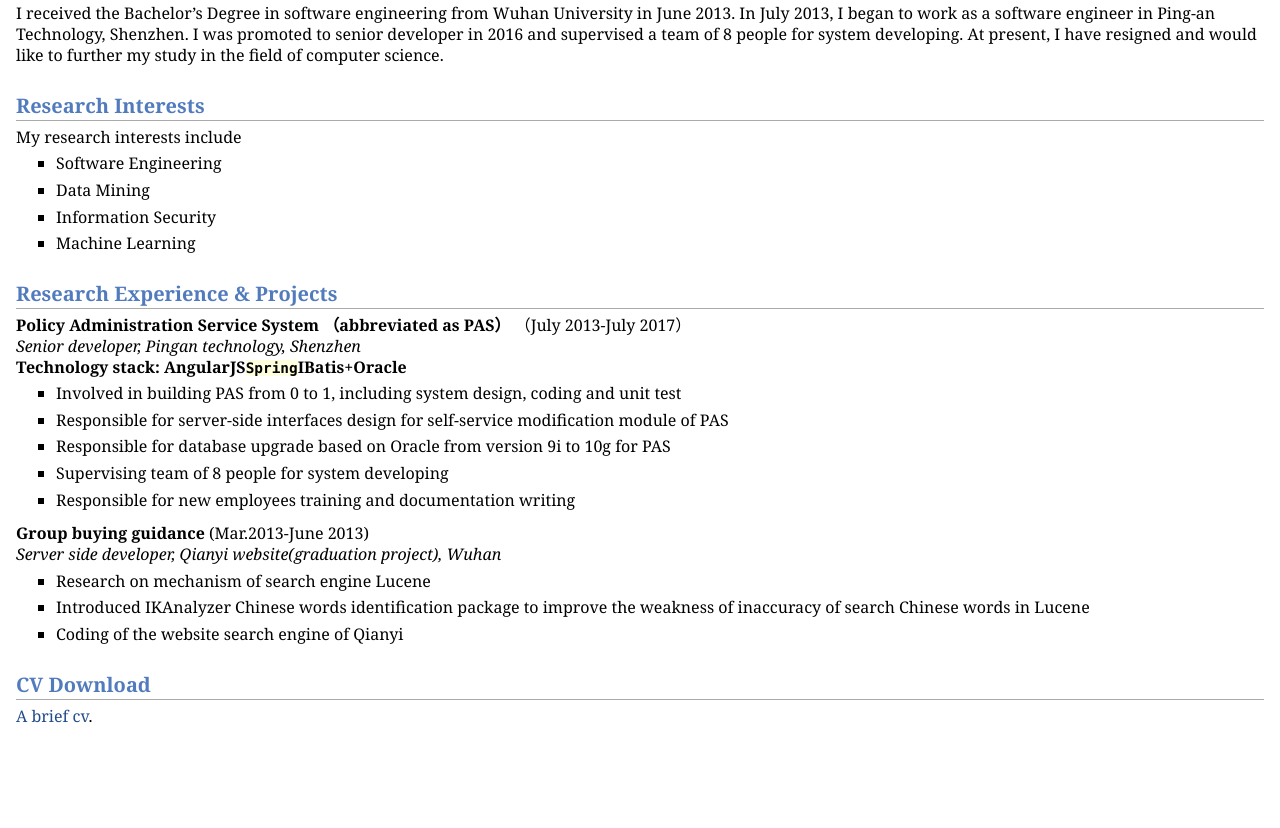
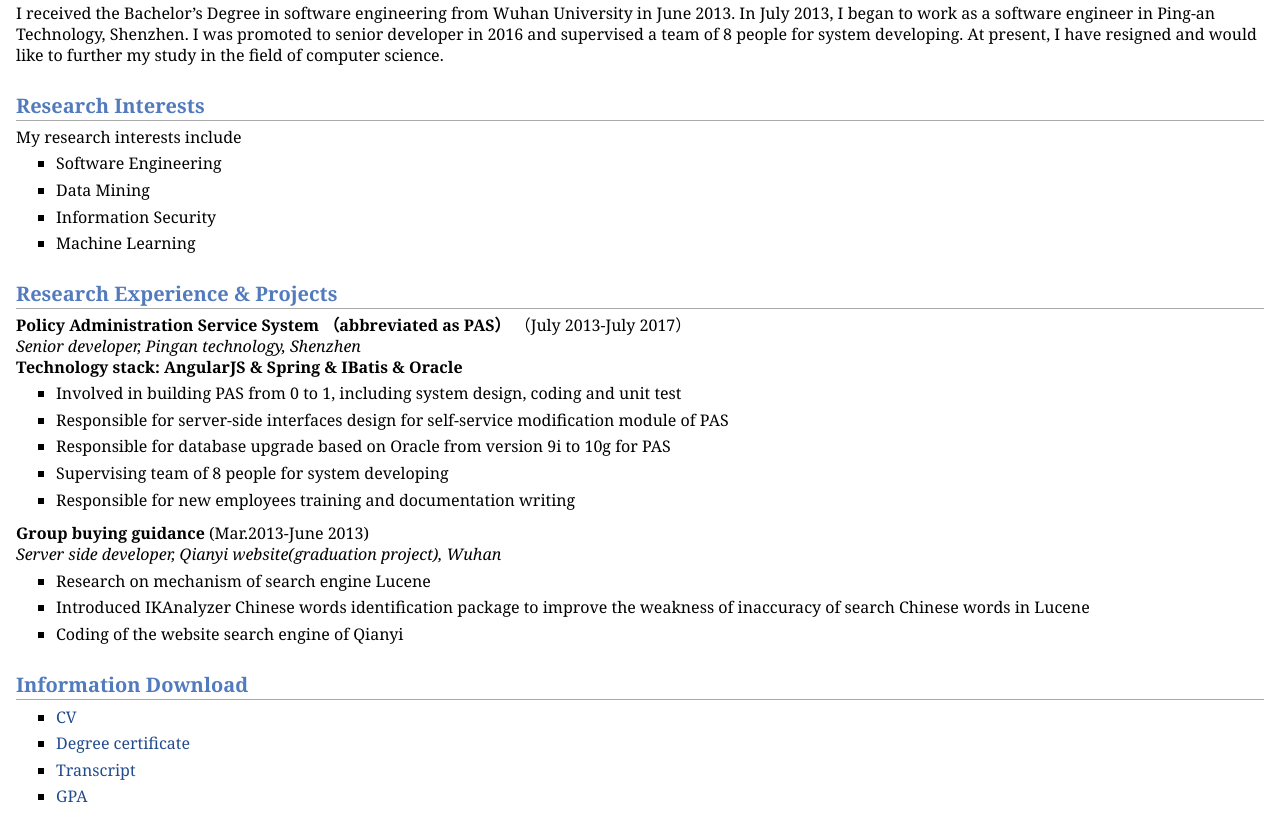
Before and after one commit to whuxinglei/whuxinglei.github.io, a plain HTML site: page index.html in a window 1280 px wide. Shown: the part 299-1127 px from the top of the page. Before the commit the page ends 1046 px from the top, so only its background shows below. Drawn offline with Linux system fonts and the light colour scheme.

Commit message:
version 3

```diff
--- a/index.html
+++ b/index.html
@@ -36,7 +36,7 @@
 <h2>Research Experience &amp; Projects </h2>
 <p><b>Policy Administration Service System （abbreviated as PAS）</b> （July 2013-July 2017）<br />
 <i>Senior developer, Pingan technology, Shenzhen </i>                    <br />
-<b>Technology stack: AngularJS<tt>Spring</tt>IBatis+Oracle</b><br /></p>
+<b>Technology stack: AngularJS &amp; Spring &amp; IBatis &amp; Oracle</b><br /></p>
 <ul>
 <li><p>Involved in building PAS from 0 to 1, including system design, coding and unit test</p>
 </li>
@@ -59,8 +59,17 @@
 <li><p>Coding of the website search engine of Qianyi</p>
 </li>
 </ul>
-<h2>CV Download</h2>
-<p><a href="cv_LeiXing.pdf">A brief cv</a>.</p>
+<h2>Information Download</h2>
+<ul>
+<li><p><a href="cv_LeiXing.pdf">CV</a></p>
+</li>
+<li><p><a href="certificate.pdf">Degree certificate</a></p>
+</li>
+<li><p><a href="transcript.pdf">Transcript</a></p>
+</li>
+<li><p><a href="GPA.pdf">GPA</a></p>
+</li>
+</ul>
 </div>
 </body>
 </html>
```
Also changed, not shown: 4 other files.
